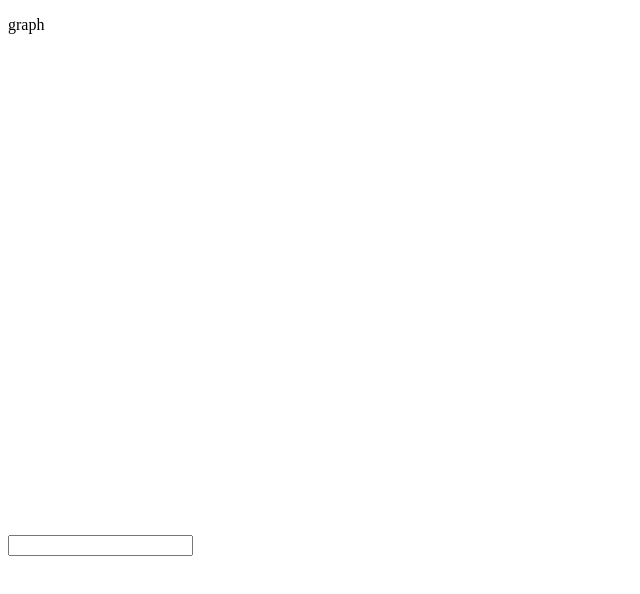
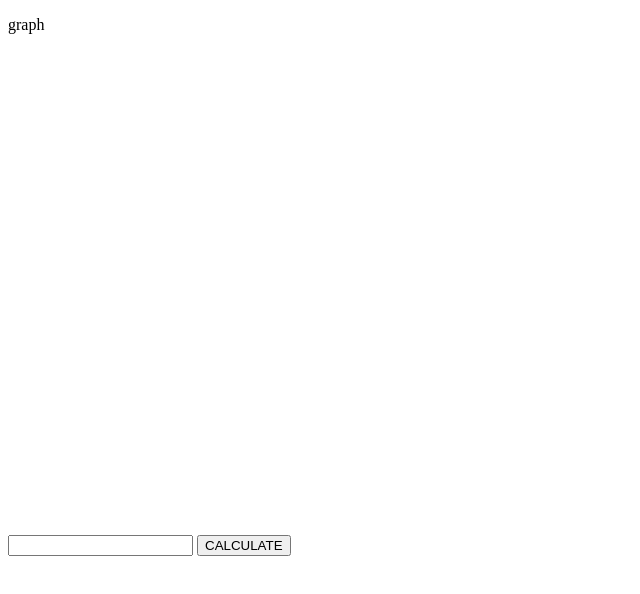
Before and after one commit to 9064abc/drawgraph, a plain HTML site: page index.html in a window 1280 px wide. Shown: the whole page, without its empty margins (0-640 px from the left). Drawn offline with Linux system fonts and the light colour scheme.

Commit message:
Update index.html

```diff
--- a/index.html
+++ b/index.html
@@ -6,6 +6,7 @@
 <body>
   <p>graph</p>
   <input type="text" id="formulaTXT">
+  <button id="calc" type="button">CALCULATE</button>
   <canvas id="cvs" width="500" height="500">
 
   </canvas>
```
